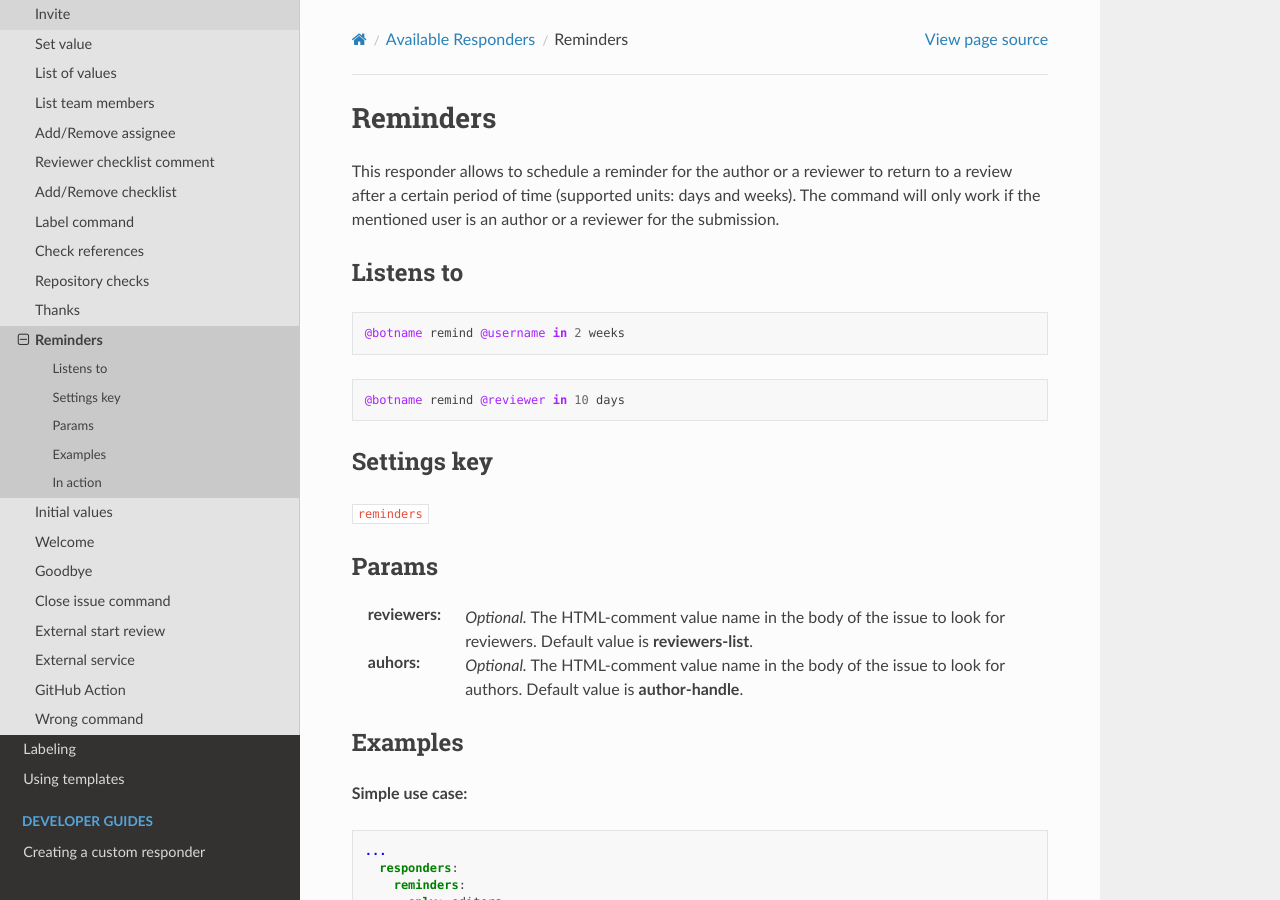
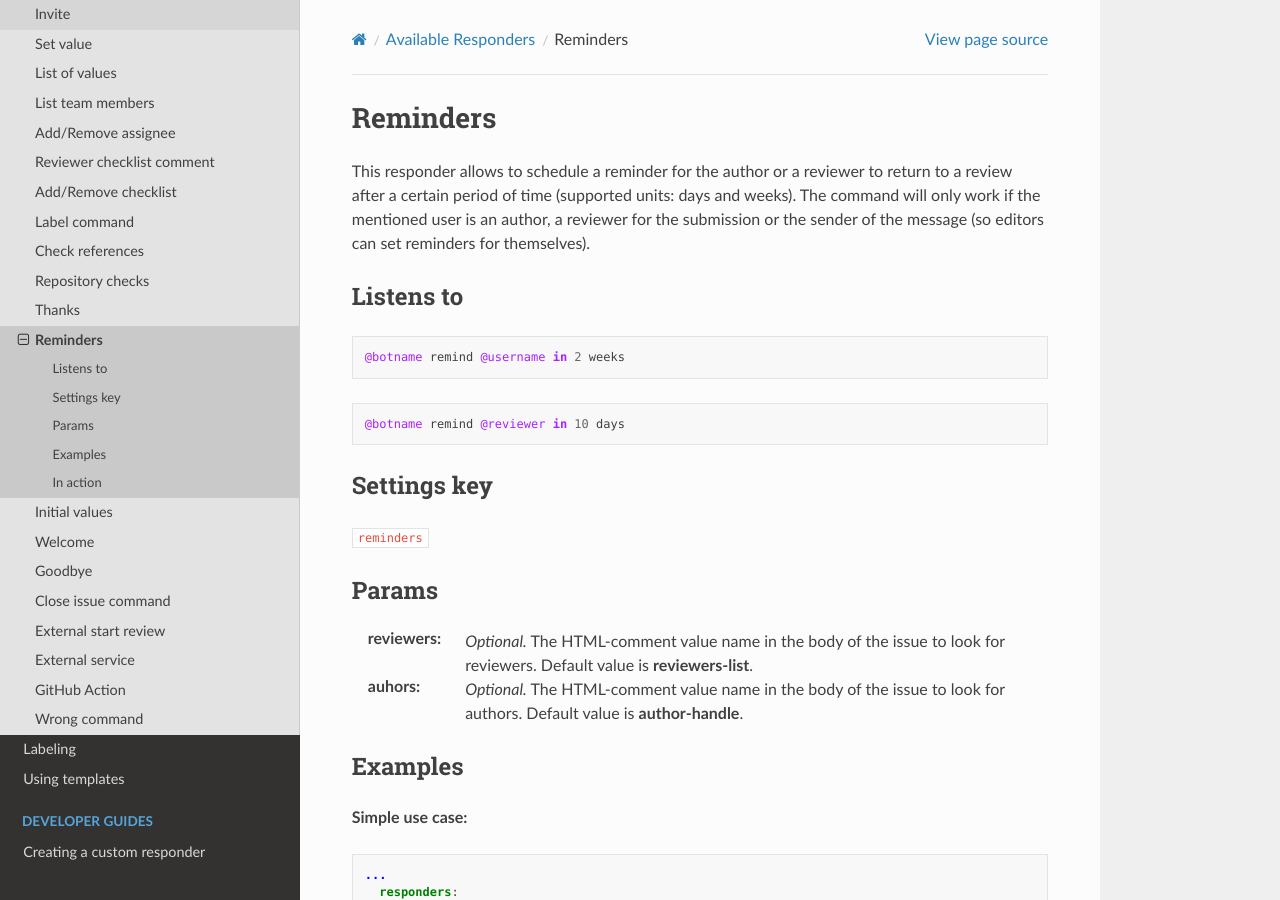
Before and after one commit to openjournals/buffy, a Sphinx documentation site: the page built from docs/responders/reminders.md, in a window 1280 px wide and 900 px high. Built offline with Sphinx 7.4.7 and the Read the Docs theme 2.0.0, drawn with Linux system fonts in a browser that asks for light colours.

Commit message:
Update docs

```diff
--- a/docs/responders/reminders.md
+++ b/docs/responders/reminders.md
@@ -1,7 +1,7 @@
 Reminders
 =========
 
-This responder allows to schedule a reminder for the author or a reviewer to return to a review after a certain period of time (supported units: days and weeks). The command will only work if the mentioned user is an author or a reviewer for the submission.
+This responder allows to schedule a reminder for the author or a reviewer to return to a review after a certain period of time (supported units: days and weeks). The command will only work if the mentioned user is an author, a reviewer for the submission or the sender of the message (so editors can set reminders for themselves).
 
 
 ## Listens to
```
